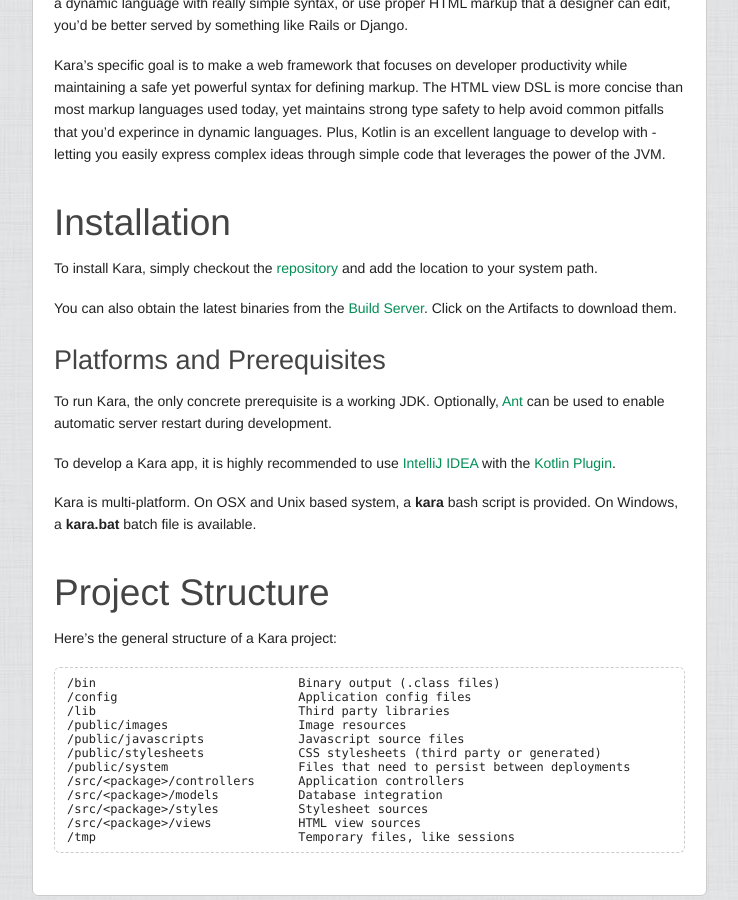
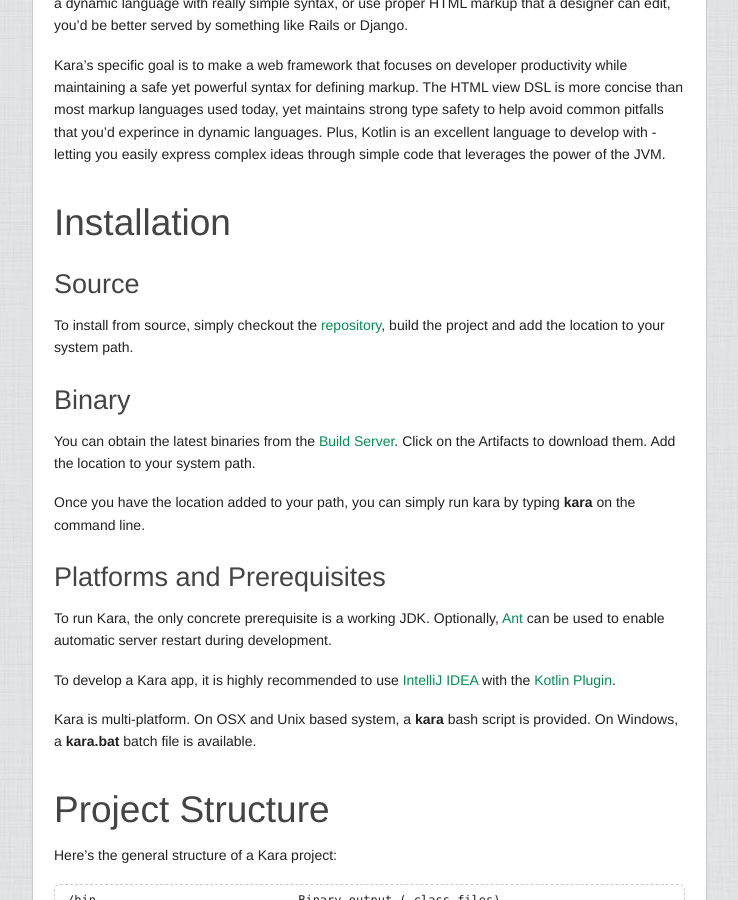
Before and after one commit to TinyMission/kara, a Jekyll site: the page built from docs/overview.md, in a window 1280 px wide and 900 px high, scrolled down 913 px. Shown: the whole window, without its empty margins (153-891 px from the left). Built offline with Jekyll 4.4.1, drawn with Linux system fonts in a browser that asks for light colours.

Commit message:
More info on installation

```diff
--- a/docs/overview.md
+++ b/docs/overview.md
@@ -45,9 +45,15 @@ Plus, Kotlin is an excellent language to develop with - letting you easily expre
 
 ## Installation
 
-To install Kara, simply checkout the [repository](https://github.com/TinyMission/kara) and add the location to your system path.
+### Source
+To install from source, simply checkout the [repository](https://github.com/TinyMission/kara), build the project and add the location to your system path.
 
-You can also obtain the latest binaries from the [Build Server](http://teamcity.jetbrains.net/viewType.html?buildTypeId=bt432). Click on the Artifacts to download them.
+### Binary
+
+You can obtain the latest binaries from the [Build Server](http://teamcity.jetbrains.net/viewType.html?buildTypeId=bt432). Click on the Artifacts to download them. Add the location to your system path.
+
+Once you have the location added to your path, you can simply run kara by typing **kara** on the command line.
+
 ### Platforms and Prerequisites
 
 To run Kara, the only concrete prerequisite is a working JDK. Optionally, [Ant](http://ant.apache.org/) can be used to enable automatic server restart during development.
```
